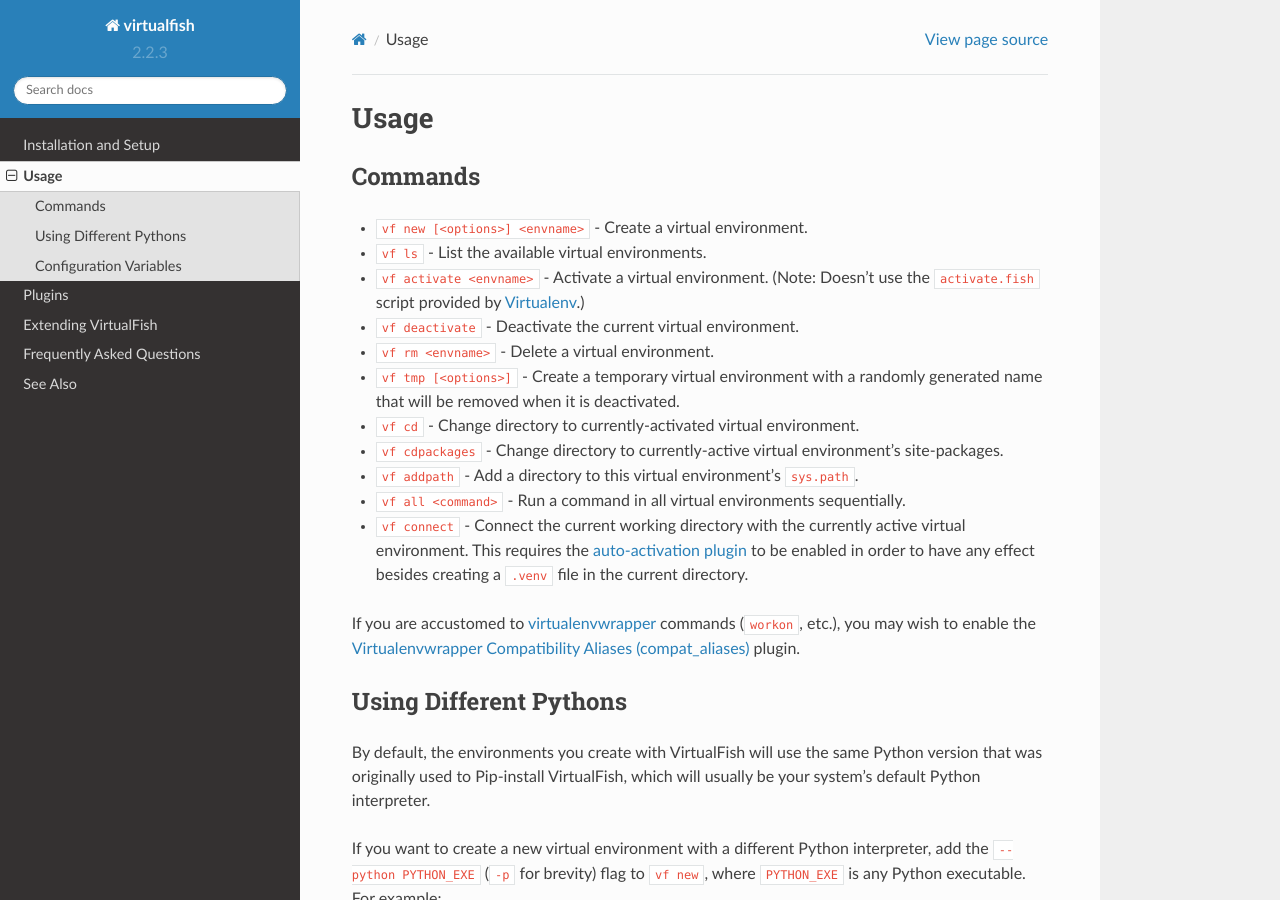
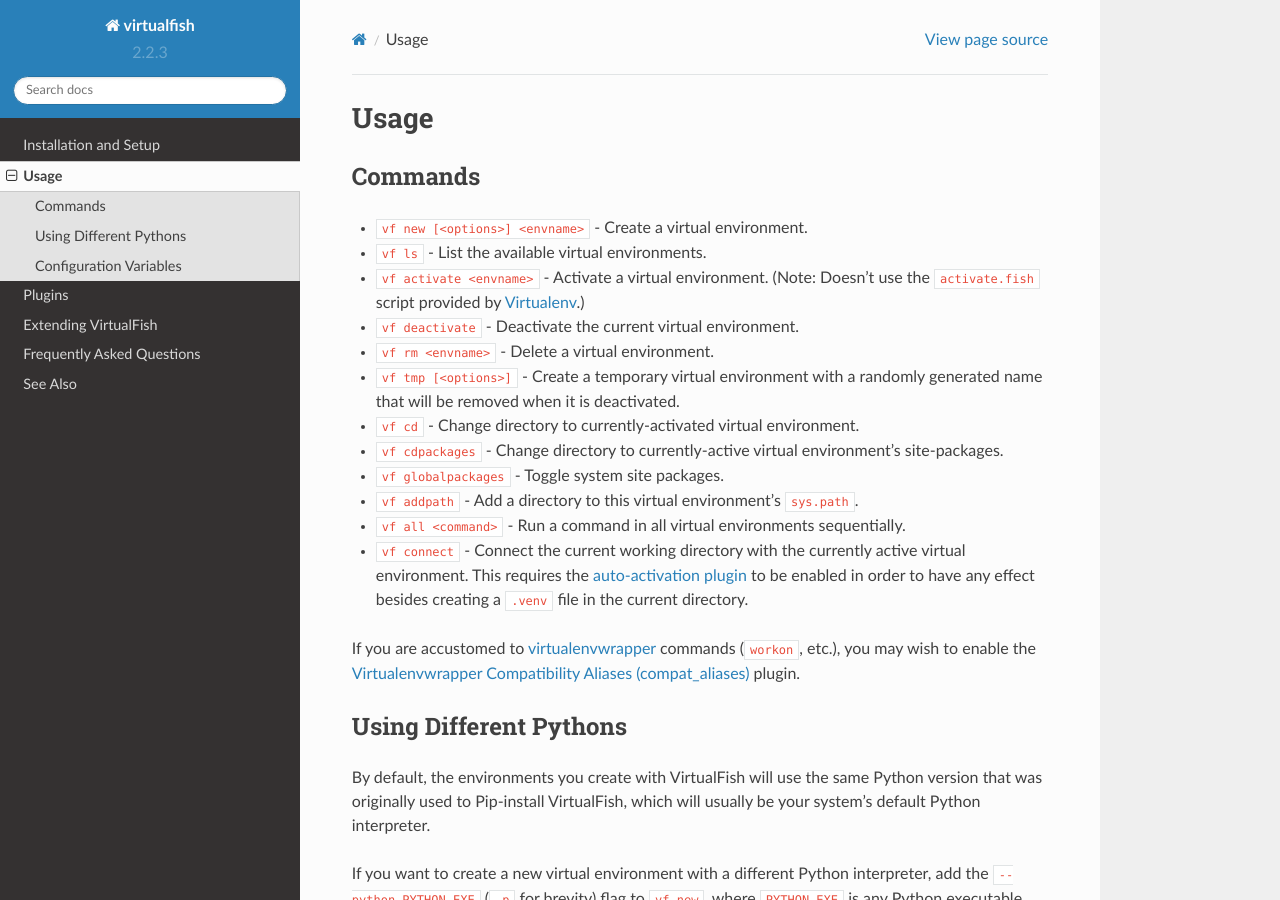
Before and after one commit to justinmayer/virtualfish, a Sphinx documentation site: the page built from docs/usage.rst, in a window 1280 px wide and 900 px high. Built offline with Sphinx 7.4.7 and the Read the Docs theme 2.0.0, drawn with Linux system fonts in a browser that asks for light colours.

Commit message:
docs/usage: add globalpackages

```diff
--- a/docs/usage.rst
+++ b/docs/usage.rst
@@ -15,6 +15,7 @@
 -  ``vf cd`` - Change directory to currently-activated virtual environment.
 -  ``vf cdpackages`` - Change directory to currently-active virtual
    environment’s site-packages.
+-  ``vf globalpackages`` - Toggle system site packages.
 -  ``vf addpath`` - Add a directory to this virtual environment’s ``sys.path``.
 -  ``vf all <command>`` - Run a command in all virtual environments sequentially.
 -  ``vf connect`` - Connect the current working directory with the currently
```
